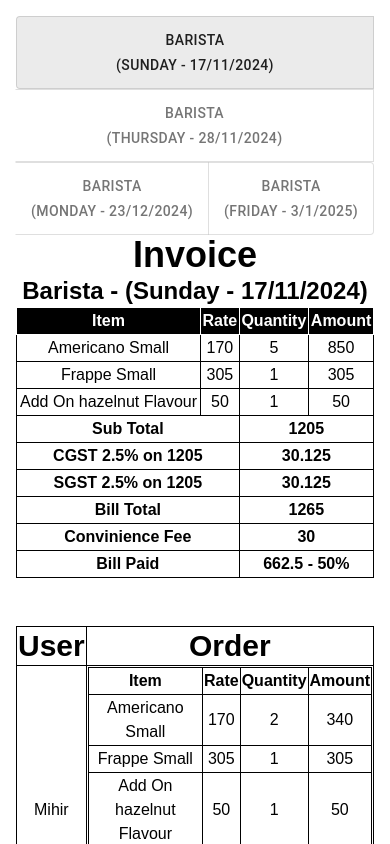
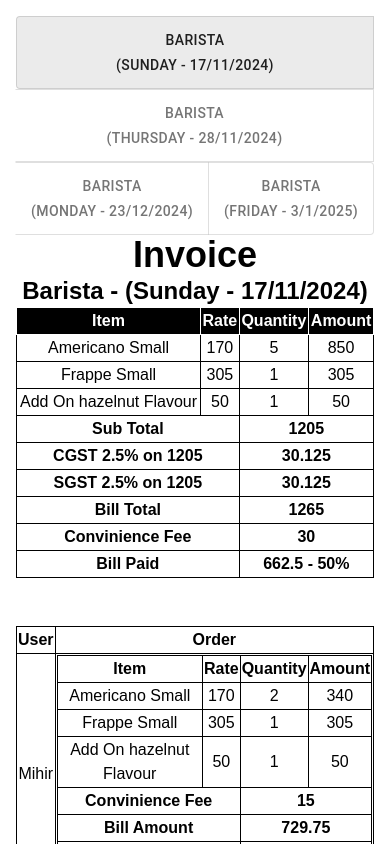
Before and after one commit to ranemihirk/bill-distributor, a Next.js app: page /bills/new in a window 390 px wide. Shown: the top 844 px of the page. Built offline with nearby package versions, Linux system fonts and the light colour scheme.

Commit message:
css change

```diff
--- a/app/bills/new/BillToUserInfo.tsx
+++ b/app/bills/new/BillToUserInfo.tsx
@@ -90,7 +90,7 @@ export default function BillToUserInfo({
 
   return (
     <table className="table-auto w-full text-center">
-      <tr className="text-3xl">
+      <tr className="lg:text-3xl">
         <th className="border">User</th>
         <th className="border">Order</th>
       </tr>
```
